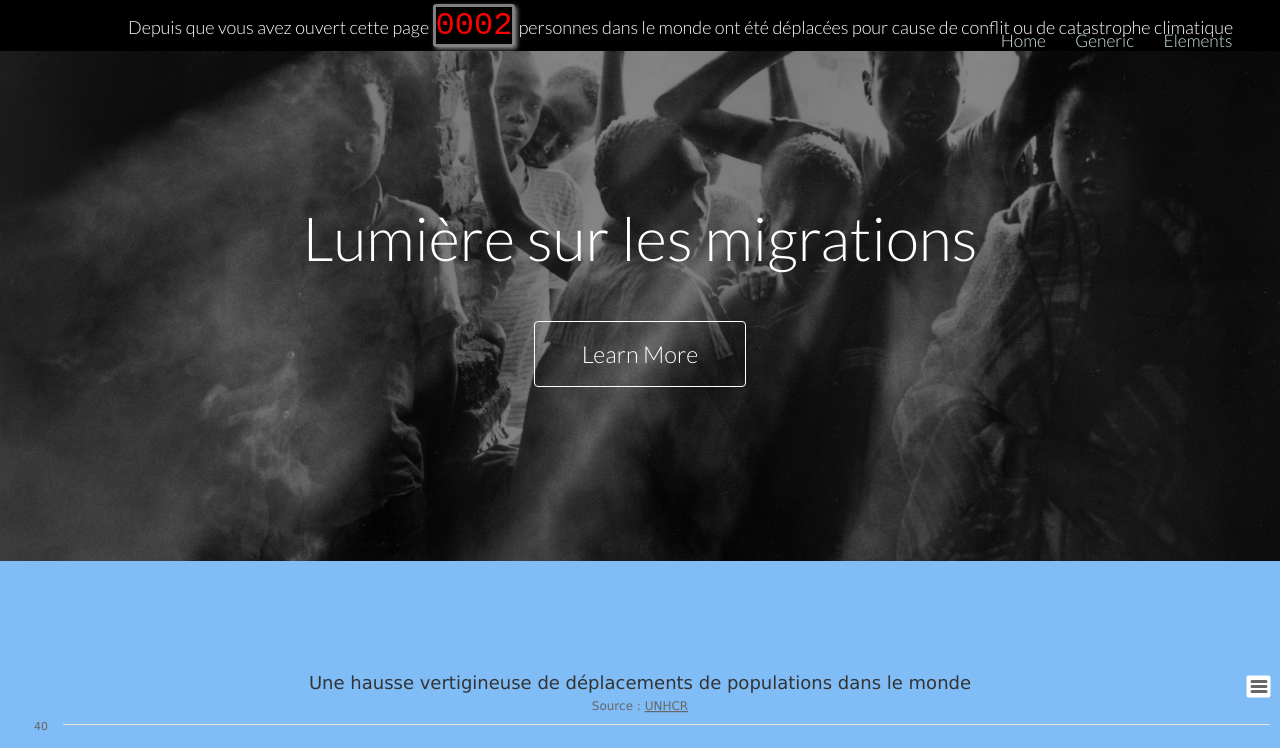
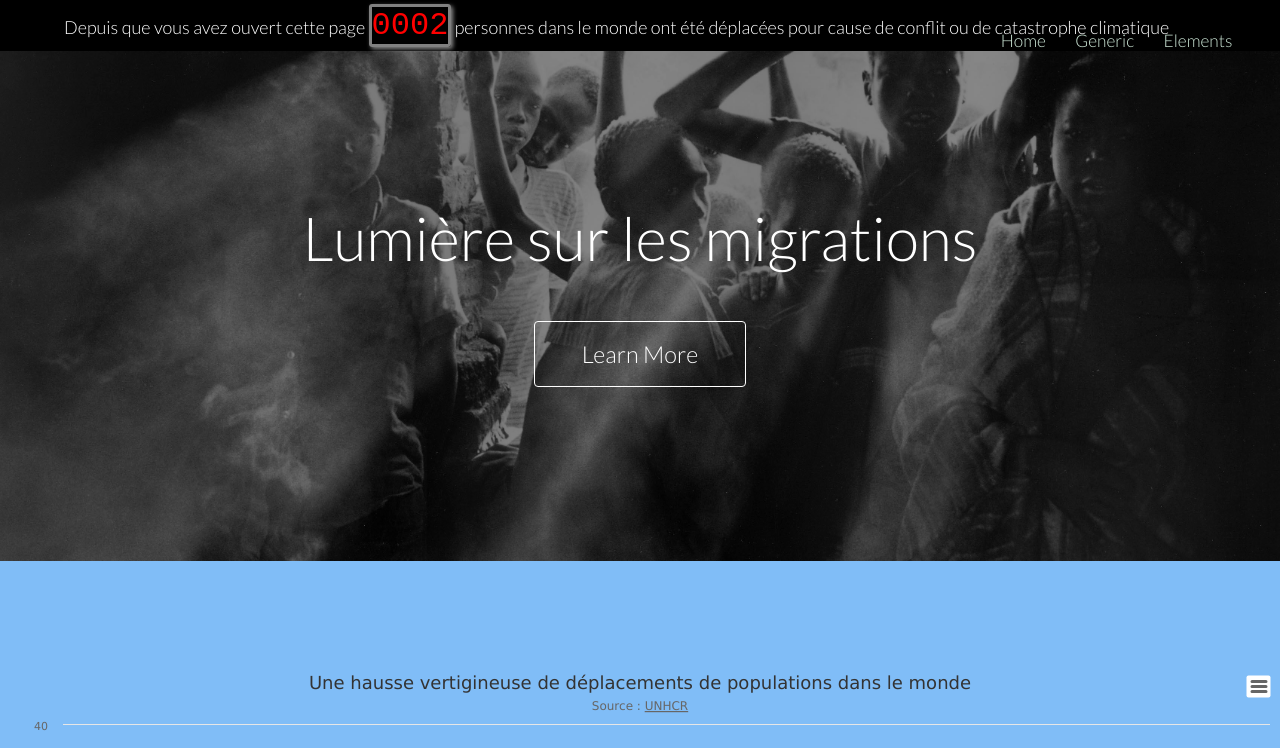
Before and after one commit to lumieresurlesmigrations/dataviz, a plain HTML site: page index.html in a window 1280 px wide. Shown: the top 748 px of the page. Drawn offline with nearby package versions, Linux system fonts and the light colour scheme; a script that the page names is missing.

Commit message:
Update index.html

```diff
--- a/index.html
+++ b/index.html
@@ -82,7 +82,7 @@
 
 <!-- Partie Quentin -->
  <div class="compteur" id="compteur" style="position: fixed;margin-left: 0;
-    margin-right: auto; top: 0; left:0; right:0; width: auto; height:35px; background:black; padding-top:2%; padding-bottom:2%; padding-left:10%;">
+    margin-right: auto; top: 0; left:0; right:0; width: auto; height:35px; background:black; padding-top:2%; padding-bottom:2%; padding-left:5%;">
 
 <!-- <img class="deplace" width="150" height="130" src="migrant.jpg" alt="" style="border:2px black solid; margin-left:5px; margin-right: 5px;  box-shadow: 3px 3px 3px black;"/> -->
 <div class="texte">
```
